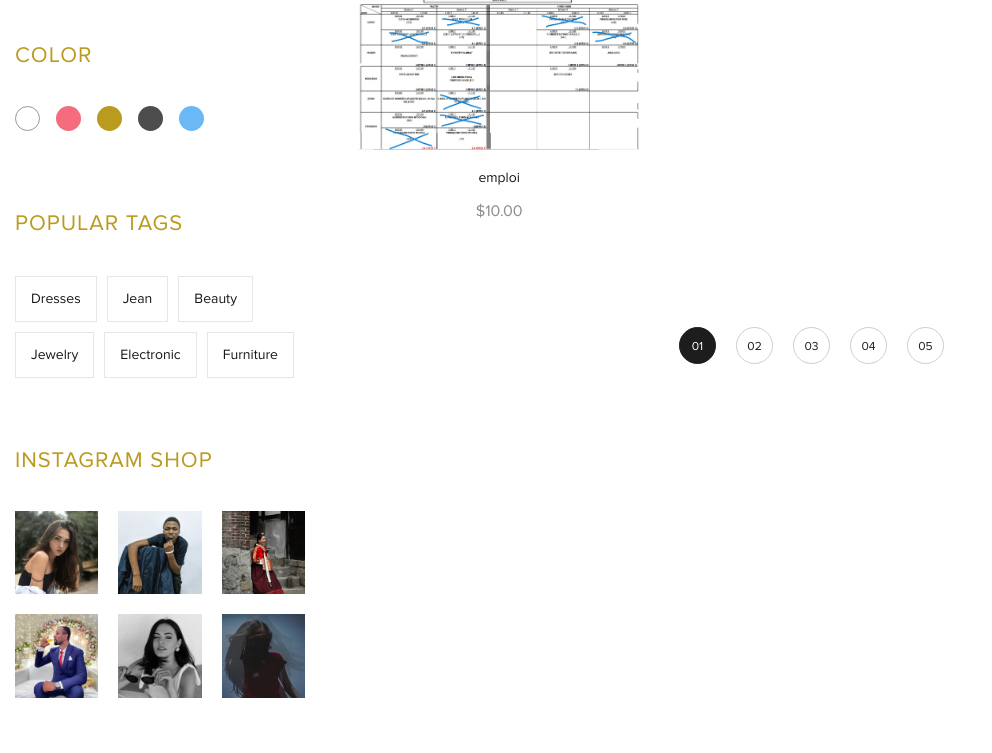
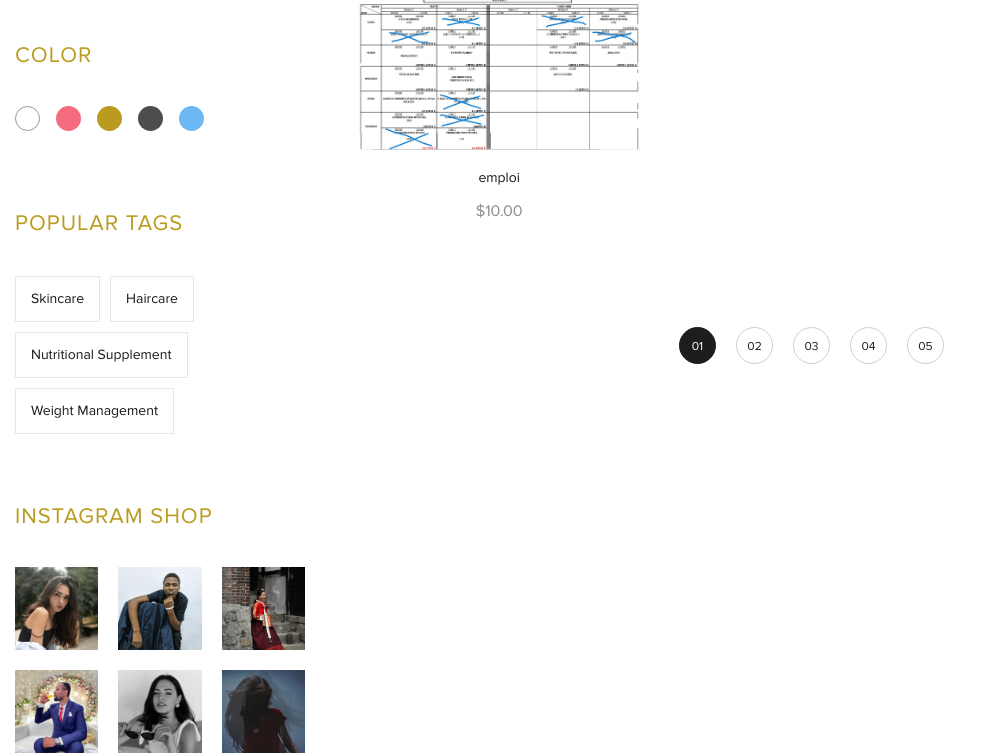
Before and after one commit to hamzadiniawi/parapharmacie, a Django app: page /shop/ in a window 1280 px wide. Shown: the part 1924-2677 px from the top of the page, without its empty margins (0-992 px from the left). Run offline with Django 4.2, Linux system fonts and the light colour scheme; data comes from the database, SQL or seed files in the repository; style sheets or scripts are compiled from the project's sources; some libraries are stand-ins or nearby versions; some web fonts are replaced.

Commit message:
Hamza -v7

```diff
--- a/parapharmacie/templates/shop.html
+++ b/parapharmacie/templates/shop.html
@@ -376,12 +376,9 @@
                                 <h3 class="sidebar-widget-title">Popular Tags</h3>
                                 <div class="sidebar-widget-tag">
                                     <ul>
-                                        <li><a href="#">Dresses</a></li>
-                                        <li><a href="#">Jean</a></li>
-                                        <li><a href="#">Beauty</a></li>
-                                        <li><a href="#">Jewelry</a></li>
-                                        <li><a href="#">Electronic</a></li>
-                                        <li><a href="#">Furniture</a></li>
+                                        {% for category in categories %}
+                                        <li><a href="#">{{ category.nom }}</a></li>
+                                        {% endfor %}
                                     </ul>
                                 </div>
                             </div>
@@ -590,5 +587,4 @@
     <!-- Main JS -->
     <script src="{% static 'js/main.js'  %}"></script>
 </body>
-
 </html>
--- a/parapharmacie/views.py
+++ b/parapharmacie/views.py
@@ -114,7 +114,8 @@ def shopfullwidth(request):
 
 def shop(request):
     products = Product.objects.all()
-    return render(request, 'shop.html', {'products': products})
+    categories = Category.objects.all()
+    return render(request, 'shop.html', {'products': products, 'categories': categories})
 
 def shopinstagram(request):
     return render(request, 'shopinstagram.html')
```
